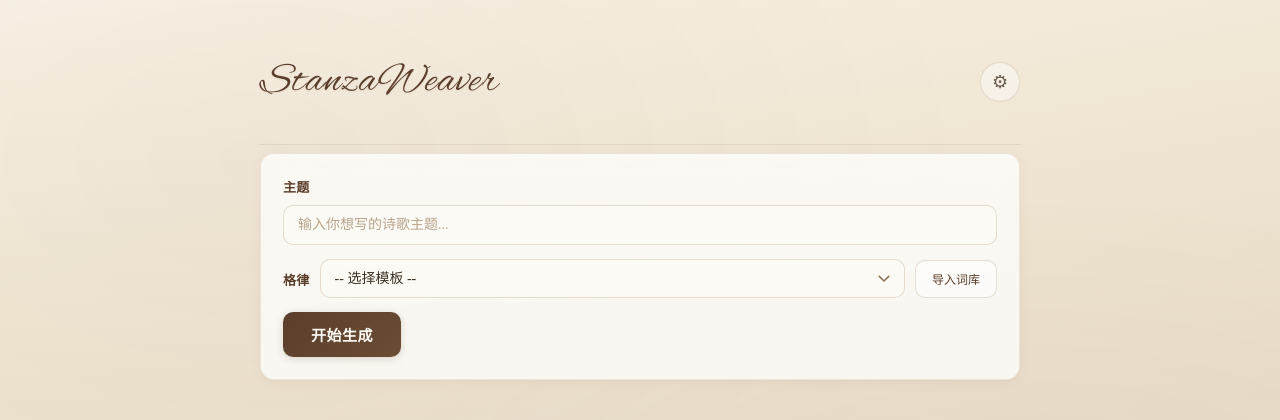
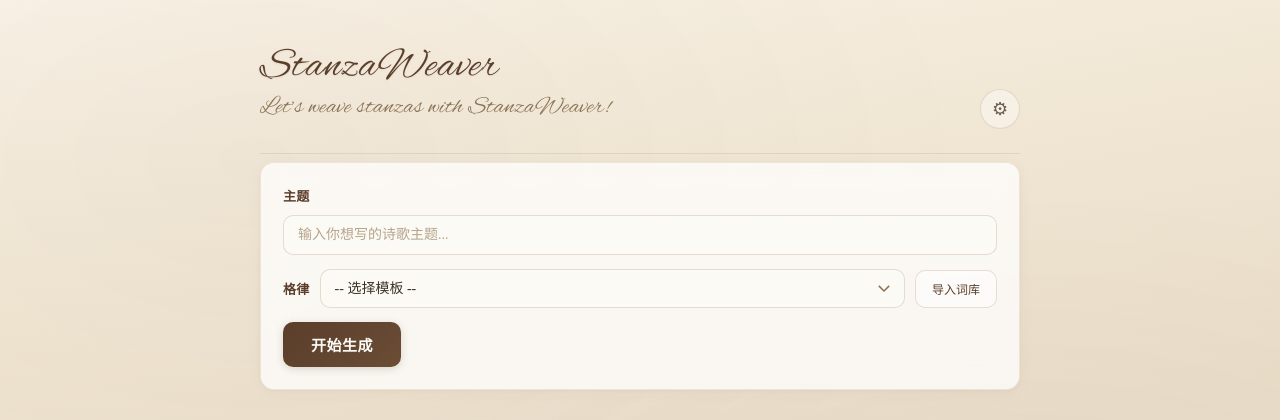
Before and after one commit to xhdlphzr/StanzaWeaver, a Flask app: page / in a window 1280 px wide. Shown: the top 420 px of the page. Run offline with Flask 3, Linux system fonts and the light colour scheme; some libraries are stand-ins or nearby versions.

Commit message:
style: 加上了slogan

```diff
--- a/static/style.css
+++ b/static/style.css
@@ -37,10 +37,15 @@ body::before {
 header {
     display: flex;
     justify-content: space-between;
-    align-items: center;
+    align-items: flex-end;
     padding: 16px 0 24px;
     margin-bottom: 8px;
     border-bottom: 1px solid rgba(139, 115, 85, 0.15);
+}
+
+.header-logo {
+    display: flex;
+    flex-direction: column;
 }
 
 header h1 {
@@ -51,11 +56,21 @@ header h1 {
     letter-spacing: 1px;
     text-shadow: 0 1px 2px rgba(90, 62, 43, 0.08);
     animation: title-in 0.8s ease-out;
+    line-height: 1.1;
 }
 
 @keyframes title-in {
     from { opacity: 0; transform: translateY(-6px) scale(0.97); }
     to { opacity: 1; transform: translateY(0) scale(1); }
+}
+
+.slogan {
+    font-family: "Alex Brush", cursive;
+    font-size: 24px;
+    color: #8b7355;
+    margin-top: -4px;
+    letter-spacing: 0.5px;
+    animation: title-in 0.8s ease-out 0.2s both;
 }
 
 .btn-icon {
--- a/templates/index.html
+++ b/templates/index.html
@@ -12,7 +12,10 @@
 <body>
 <div id="app">
     <header>
-        <h1>StanzaWeaver</h1>
+        <div class="header-logo">
+            <h1>StanzaWeaver</h1>
+            <p class="slogan">Let&rsquo;s weave stanzas with StanzaWeaver!</p>
+        </div>
         <button id="btn-config" class="btn-icon" title="LLM配置">&#9881;</button>
     </header>
 
```
